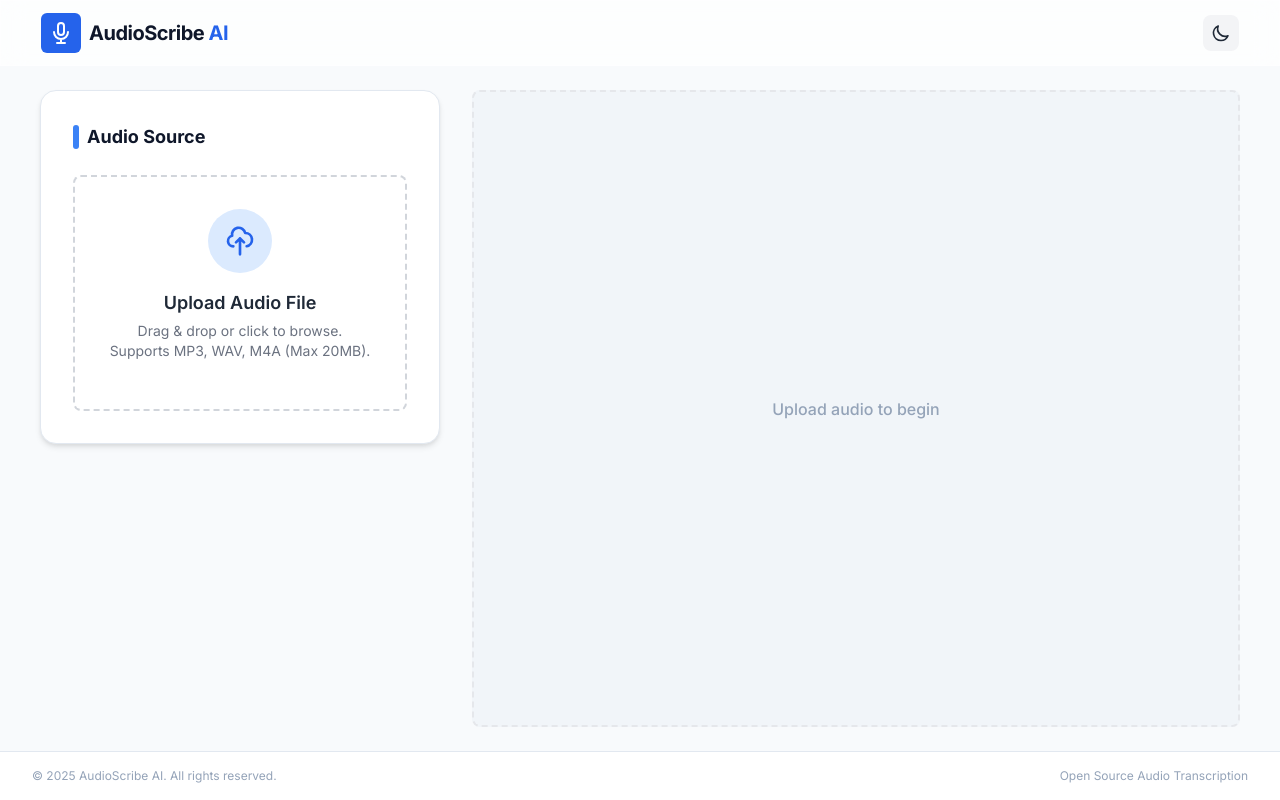
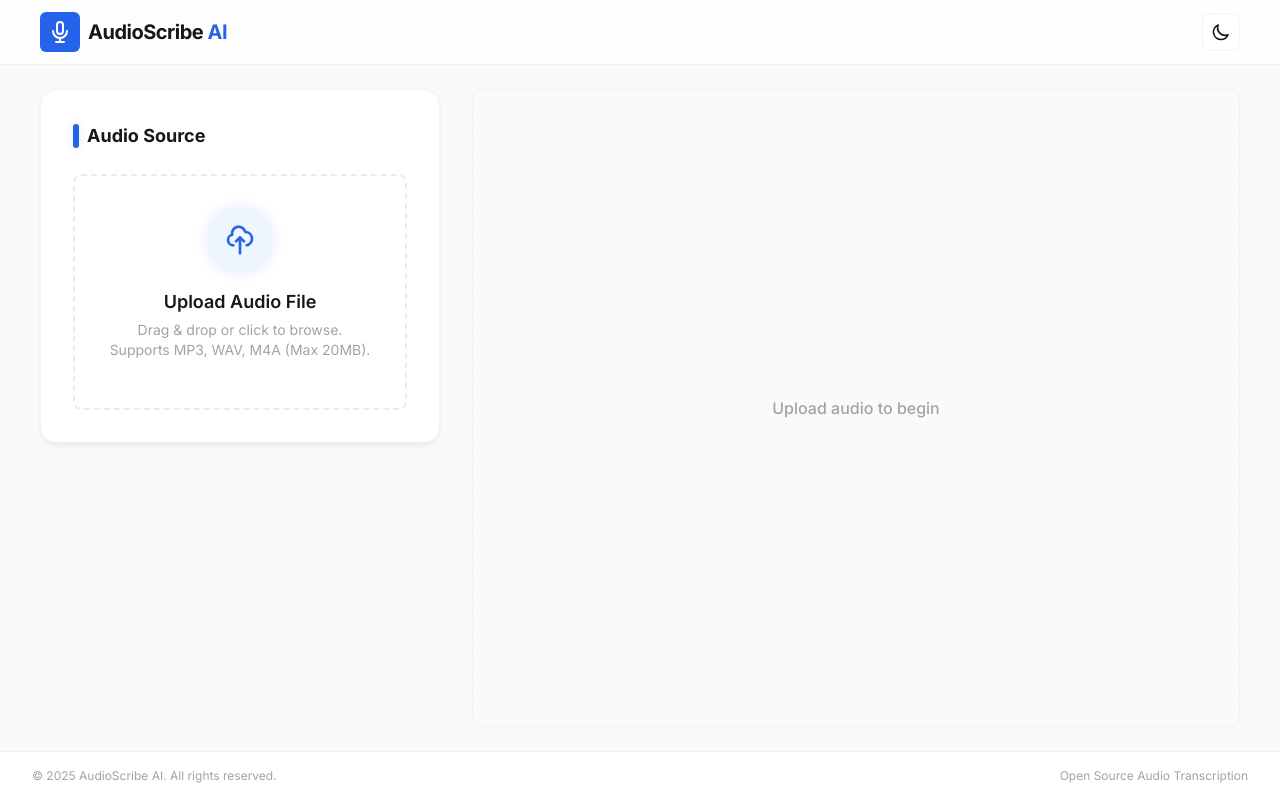
Before and after one commit to marlink/audioscribe, a React (Vite) app: page / in a window 1280 px wide. Built offline with nearby package versions, Linux system fonts and the light colour scheme.

Commit message:
chore: updates for vercel deployment

```diff
--- a/App.tsx
+++ b/App.tsx
@@ -98,16 +98,16 @@ const App: React.FC = () => {
   const isBusy = status === TranscriptionStatus.UPLOADING || status === TranscriptionStatus.PROCESSING;
 
   return (
-    <div className="flex flex-col h-screen font-sans text-text-primary bg-bg-secondary transition-colors duration-300">
+    <div className="flex flex-col h-screen font-sans text-text-primary bg-bg-page transition-colors duration-500">
       <Header />
 
       <main className="flex-1 w-full max-w-full mx-auto px-4 sm:px-10 py-6 flex flex-col lg:flex-row gap-8 overflow-hidden">
 
         {/* Left Panel: Input & Controls */}
         <div className={`flex flex-col gap-6 w-full lg:w-1/3 transition-all duration-300 ${result ? '' : 'lg:w-1/2 lg:mx-auto'}`}>
-          <div className="premium-card p-8 flex flex-col gap-6 bg-bg-primary border-border">
+          <div className="premium-card p-8 flex flex-col gap-6 bg-bg-surface border-border-subtle">
             <h2 className="text-lg font-bold flex items-center gap-2 text-text-primary">
-              <span className="w-1.5 h-6 bg-blue-500 rounded-full"></span>
+              <span className="w-1.5 h-6 bg-brand-primary rounded-full shadow-[0_0_10px_var(--accent-glow)]"></span>
               Audio Source
             </h2>
 
@@ -123,7 +123,7 @@ const App: React.FC = () => {
                   <button
                     onClick={handleReset}
                     disabled={isBusy}
-                    className="flex items-center gap-1 text-xs font-medium text-text-secondary hover:text-red-600 px-2 py-1 rounded hover:bg-red-50 transition-colors"
+                    className="flex items-center gap-1 text-xs font-medium text-text-secondary hover:text-status-error px-2 py-1 rounded hover:bg-status-error-bg transition-colors"
                   >
                     <svg className="w-4 h-4" fill="none" stroke="currentColor" viewBox="0 0 24 24"><path strokeLinecap="round" strokeLinejoin="round" strokeWidth={2} d="M4 4v5h.582m15.356 2A8.001 8.001 0 004.582 9m0 0H9m11 11v-5h-.581m0 0a8.003 8.003 0 01-15.357-2m15.357 2H15" /></svg>
                     Start Over
@@ -139,7 +139,7 @@ const App: React.FC = () => {
                 {!isBusy && !result && (
                   <button
                     onClick={handleTranscribe}
-                    className="w-full py-4 bg-blue-600 hover:bg-blue-700 text-white rounded-lg font-bold shadow-lg shadow-blue-200 transition-all active-scale-95 transform"
+                    className="w-full py-4 bg-brand-primary hover:bg-brand-secondary text-white rounded-lg font-bold shadow-lg shadow-brand-glow transition-all active-scale-95 transform"
                   >
                     Start Transcription
                   </button>
@@ -156,7 +156,7 @@ const App: React.FC = () => {
             )}
 
             {error && (
-              <div className="p-4 bg-red-50 border border-red-100 rounded-lg text-sm text-red-700">
+              <div className="p-4 bg-status-error-bg border border-status-error/30 rounded-lg text-sm text-status-error">
                 <p className="font-bold">{error.title}</p>
                 <p>{error.message}</p>
               </div>
@@ -177,7 +177,7 @@ const App: React.FC = () => {
           </div>
         ) : (
           !currentFile && (
-            <div className="hidden lg:flex flex-1 items-center justify-center bg-bg-accent bg-opacity-30 rounded-lg border-2 border-dashed border-border/50">
+            <div className="hidden lg:flex flex-1 items-center justify-center bg-bg-surface/30 rounded-lg border border-dashed border-border-subtle">
               <p className="text-text-muted font-medium">Upload audio to begin</p>
             </div>
           )
--- a/components/FileUploader.tsx
+++ b/components/FileUploader.tsx
@@ -68,8 +68,8 @@ const FileUploader: React.FC<FileUploaderProps> = ({ onFileSelect, disabled }) =
         onDrop={handleDrop}
         className={`
           relative border-2 border-dashed rounded-lg p-8 transition-all duration-200 ease-in-out flex flex-col items-center justify-center text-center
-          ${disabled ? 'opacity-50 cursor-not-allowed bg-gray-50 border-gray-200' : 'cursor-pointer'}
-          ${isDragOver ? 'border-blue-500 bg-blue-50 ring-4 ring-blue-100' : 'border-gray-300 hover:border-blue-400 hover:bg-gray-50'}
+          ${disabled ? 'opacity-50 cursor-not-allowed bg-bg-page border-border-default' : 'cursor-pointer'}
+          ${isDragOver ? 'border-brand-primary bg-brand-subtle ring-4 ring-brand-glow' : 'border-border-default hover:border-brand-primary hover:bg-bg-elevated'}
         `}
       >
         <input
@@ -80,22 +80,22 @@ const FileUploader: React.FC<FileUploaderProps> = ({ onFileSelect, disabled }) =
           className="absolute inset-0 w-full h-full opacity-0 cursor-pointer disabled:cursor-not-allowed"
         />
 
-        <div className="bg-blue-100 p-4 rounded-full mb-4">
-          <svg xmlns="http://www.w3.org/2000/svg" className="h-8 w-8 text-blue-600" fill="none" viewBox="0 0 24 24" stroke="currentColor">
+        <div className="bg-brand-subtle p-4 rounded-full mb-4 shadow-[0_0_15px_var(--accent-glow)]">
+          <svg xmlns="http://www.w3.org/2000/svg" className="h-8 w-8 text-brand-primary" fill="none" viewBox="0 0 24 24" stroke="currentColor">
             <path strokeLinecap="round" strokeLinejoin="round" strokeWidth={2} d="M7 16a4 4 0 01-.88-7.903A5 5 0 1115.9 6L16 6a5 5 0 011 9.9M15 13l-3-3m0 0l-3 3m3-3v12" />
           </svg>
         </div>
 
-        <h3 className="text-lg font-semibold text-gray-800 mb-1">
+        <h3 className="text-lg font-semibold text-text-primary mb-1">
           {isDragOver ? 'Drop audio file here' : 'Upload Audio File'}
         </h3>
-        <p className="text-sm text-gray-500 mb-4 max-w-xs">
+        <p className="text-sm text-text-muted mb-4 max-w-xs">
           Drag & drop or click to browse. Supports MP3, WAV, M4A (Max 20MB).
         </p>
       </div>
 
       {errorMessage && (
-        <div className="mt-3 p-3 bg-red-50 border border-red-100 rounded-lg flex items-center gap-2 text-sm text-red-600 animate-fade-in">
+        <div className="mt-3 p-3 bg-status-error-bg border border-status-error/30 rounded-lg flex items-center gap-2 text-sm text-status-error animate-fade-in">
           <svg xmlns="http://www.w3.org/2000/svg" className="h-5 w-5 flex-shrink-0" viewBox="0 0 20 20" fill="currentColor">
             <path fillRule="evenodd" d="M18 10a8 8 0 11-16 0 8 8 0 0116 0zm-7 4a1 1 0 11-2 0 1 1 0 012 0zm-1-9a1 1 0 00-1 1v4a1 1 0 102 0V6a1 1 0 00-1-1z" clipRule="evenodd" />
           </svg>
--- a/components/Footer.tsx
+++ b/components/Footer.tsx
@@ -2,7 +2,7 @@ import React, { memo } from 'react';
 
 const Footer: React.FC = memo(() => {
   return (
-    <footer className="bg-bg-primary border-t border-border py-4 mt-auto transition-colors duration-300">
+    <footer className="bg-bg-surface border-t border-border-subtle py-4 mt-auto transition-colors duration-500">
       <div className="max-w-7xl mx-auto px-4 sm:px-6 lg:px-8 flex flex-col md:flex-row justify-between items-center gap-4">
         <p className="text-xs text-text-muted">
           © {new Date().getFullYear()} AudioScribe AI. All rights reserved.
--- a/components/Header.tsx
+++ b/components/Header.tsx
@@ -3,7 +3,7 @@ import ThemeToggle from './ThemeToggle';
 
 const Header: React.FC = memo(() => {
   return (
-    <header className="glass-panel border-b border-border sticky top-0 z-50">
+    <header className="glass-panel border-b border-border-subtle sticky top-0 z-50">
       <div className="max-w-full mx-auto px-4 sm:px-10">
         <div className="flex justify-between items-center h-16">
           <div className="flex items-center gap-2">
--- a/components/ThemeToggle.tsx
+++ b/components/ThemeToggle.tsx
@@ -7,17 +7,17 @@ const ThemeToggle: React.FC = () => {
     return (
         <button
             onClick={toggleTheme}
-            className="p-2 rounded-lg bg-gray-100 hover:bg-gray-200 dark:bg-gray-800 dark:hover:bg-gray-700 transition-colors focus:outline-none focus:ring-2 focus:ring-blue-500"
+            className="p-2 rounded-lg bg-bg-surface hover:bg-bg-elevated border border-border-subtle hover:border-border-default transition-all focus:outline-none focus:ring-2 focus:ring-brand-primary"
             aria-label="Toggle theme"
         >
             {theme === 'light' ? (
                 // Moon icon for switching to dark mode
-                <svg xmlns="http://www.w3.org/2000/svg" className="h-5 w-5 text-gray-800" fill="none" viewBox="0 0 24 24" stroke="currentColor">
+                <svg xmlns="http://www.w3.org/2000/svg" className="h-5 w-5 text-text-primary" fill="none" viewBox="0 0 24 24" stroke="currentColor">
                     <path strokeLinecap="round" strokeLinejoin="round" strokeWidth={2} d="M20.354 15.354A9 9 0 018.646 3.646 9.003 9.003 0 0012 21a9.003 9.003 0 008.354-5.646z" />
                 </svg>
             ) : (
                 // Sun icon for switching to light mode
-                <svg xmlns="http://www.w3.org/2000/svg" className="h-5 w-5 text-yellow-500" fill="none" viewBox="0 0 24 24" stroke="currentColor">
+                <svg xmlns="http://www.w3.org/2000/svg" className="h-5 w-5 text-brand-primary" fill="none" viewBox="0 0 24 24" stroke="currentColor">
                     <path strokeLinecap="round" strokeLinejoin="round" strokeWidth={2} d="M12 3v1m0 16v1m9-9h-1M4 12H3m15.364 6.364l-.707-.707M6.343 6.343l-.707-.707m12.728 0l-.707.707M6.343 17.657l-.707.707M16 12a4 4 0 11-8 0 4 4 0 018 0z" />
                 </svg>
             )}
--- a/index.html
+++ b/index.html
@@ -13,24 +13,35 @@
       theme: {
         extend: {
           colors: {
+            // Semantic Tokens
             brand: {
-              primary: 'var(--brand-primary)',
-              hover: 'var(--brand-primary-hover)',
-              glow: 'var(--brand-glow)',
+              primary: 'var(--accent-primary)',
+              secondary: 'var(--accent-secondary)',
+              subtle: 'var(--accent-subtle)',
+              glow: 'var(--accent-glow)',
             },
-            // Map background colors to CSS variables
             bg: {
-              primary: 'var(--bg-primary)',
-              secondary: 'var(--bg-secondary)',
-              accent: 'var(--bg-accent)',
+              page: 'var(--bg-page)',
+              surface: 'var(--bg-surface)',
+              elevated: 'var(--bg-elevated)',
             },
-            // Map text colors to CSS variables
             text: {
               primary: 'var(--text-primary)',
               secondary: 'var(--text-secondary)',
               muted: 'var(--text-muted)',
+              onAccent: 'var(--text-on-accent)',
             },
-            border: 'var(--border-color)',
+            border: {
+              subtle: 'var(--border-subtle)',
+              default: 'var(--border-default)',
+              prominent: 'var(--border-prominent)',
+            },
+            status: {
+              error: 'var(--status-error)',
+              'error-bg': 'var(--status-error-bg)',
+              success: 'var(--status-success)',
+              'success-bg': 'var(--status-success-bg)',
+            },
           },
           fontFamily: {
             sans: ['Inter', 'sans-serif'],
--- a/styles.css
+++ b/styles.css
@@ -1,20 +1,30 @@
 :root {
   /* Design System Tokens */
-  --bg-primary: #ffffff;
-  --bg-secondary: #f8fafc;
-  --bg-accent: #f1f5f9;
+  --bg-page: #fafafa;
+  --bg-surface: #ffffff;
+  --bg-elevated: #ffffff;
 
-  --text-primary: #0f172a;
-  --text-secondary: #475569;
-  --text-muted: #94a3b8;
+  --text-primary: #171717;
+  --text-secondary: #525252;
+  --text-muted: #a3a3a3;
+  --text-on-accent: #ffffff;
 
-  --brand-primary: #2563eb;
-  --brand-primary-hover: #1d4ed8;
-  --brand-glow: rgba(37, 99, 235, 0.15);
+  --border-subtle: rgba(0, 0, 0, 0.05);
+  --border-default: rgba(0, 0, 0, 0.08);
+  --border-prominent: rgba(0, 0, 0, 0.12);
 
-  --border-color: #e2e8f0;
-  --card-shadow: 0 4px 6px -1px rgba(0, 0, 0, 0.1), 0 2px 4px -1px rgba(0, 0, 0, 0.06);
-  --card-hover-shadow: 0 20px 25px -5px rgba(0, 0, 0, 0.1), 0 10px 10px -5px rgba(0, 0, 0, 0.04);
+  --accent-primary: #2563eb;
+  --accent-secondary: #3b82f6;
+  --accent-subtle: #eff6ff;
+  --accent-glow: rgba(37, 99, 235, 0.15);
+
+  --status-error: #dc2626;
+  --status-error-bg: #fef2f2;
+  --status-success: #059669;
+  --status-success-bg: #ecfdf5;
+
+  --card-shadow: 0 4px 6px -1px rgba(0, 0, 0, 0.05), 0 2px 4px -1px rgba(0, 0, 0, 0.03);
+  --card-hover-shadow: 0 20px 25px -5px rgba(0, 0, 0, 0.08), 0 10px 10px -5px rgba(0, 0, 0, 0.03);
 
   --radius-lg: 1rem;
   --radius-md: 0.75rem;
@@ -23,63 +33,81 @@
 
 /* Dark Mode Tokens */
 .dark {
-  --bg-primary: #111111;
-  --bg-secondary: #18181B;
-  --bg-accent: #27272A;
+  --bg-page: #09090b;
+  --bg-surface: #121214;
+  --bg-elevated: #1c1c1f;
 
-  --text-primary: #F4F4F5;
-  --text-secondary: #A1A1AA;
-  --text-muted: #71717A;
+  --text-primary: #ededef;
+  --text-secondary: #a1a1aa;
+  --text-muted: #52525b;
+  --text-on-accent: #ffffff;
 
-  --border-color: #27272A;
-  --brand-glow: rgba(59, 130, 246, 0.2);
+  --border-subtle: rgba(255, 255, 255, 0.06);
+  --border-default: rgba(255, 255, 255, 0.08);
+  --border-prominent: rgba(255, 255, 255, 0.12);
+
+  --accent-primary: #3b82f6;
+  --accent-secondary: #60a5fa;
+  --accent-subtle: rgba(59, 130, 246, 0.1);
+  --accent-glow: rgba(59, 130, 246, 0.25);
+
+  --status-error: #f87171;
+  --status-error-bg: rgba(127, 29, 29, 0.2);
+  --status-success: #34d399;
+  --status-success-bg: rgba(6, 78, 59, 0.2);
+
+  --card-shadow: 0 0 0 1px rgba(255, 255, 255, 0.05), 0 4px 6px -1px rgba(0, 0, 0, 0.2);
+  --card-hover-shadow: 0 0 0 1px rgba(255, 255, 255, 0.08), 0 20px 25px -5px rgba(0, 0, 0, 0.3);
 }
 
 /* Base Styles */
 body {
   font-family: 'Inter', -apple-system, BlinkMacSystemFont, "Segoe UI", Roboto, Helvetica, Arial, sans-serif;
-  background-color: var(--bg-secondary);
+  background-color: var(--bg-page);
   color: var(--text-primary);
   -webkit-font-smoothing: antialiased;
-  transition: background-color 0.3s ease, color 0.3s ease;
+  transition: background-color 0.4s cubic-bezier(0.4, 0, 0.2, 1), color 0.4s cubic-bezier(0.4, 0, 0.2, 1);
 }
 
 /* Glassmorphism helpers */
 .glass-panel {
-  background: rgba(255, 255, 255, 0.7);
-  backdrop-filter: blur(12px);
-  -webkit-backdrop-filter: blur(12px);
-  border: 1px solid rgba(255, 255, 255, 0.3);
+  background: rgba(255, 255, 255, 0.8);
+  backdrop-filter: blur(16px);
+  -webkit-backdrop-filter: blur(16px);
+  border-bottom: 1px solid var(--border-subtle);
 }
 
 .dark .glass-panel {
-  background: rgba(17, 17, 17, 0.7);
-  border: 1px solid rgba(255, 255, 255, 0.1);
+  background: rgba(9, 9, 11, 0.7);
+  border-bottom: 1px solid var(--border-subtle);
 }
 
-/* Premium Card Style */
+/* Premium Card Style - Updated for subtle hierarchy */
 .premium-card {
-  background-color: var(--bg-primary);
-  border: 1px solid var(--border-color);
+  background-color: var(--bg-surface);
+  border: 1px solid var(--border-subtle);
   border-radius: var(--radius-lg);
   box-shadow: var(--card-shadow);
-  transition: all 0.3s cubic-bezier(0.4, 0, 0.2, 1);
+  transition: all 0.4s cubic-bezier(0.25, 0.8, 0.25, 1);
 }
 
 .premium-card:hover {
   box-shadow: var(--card-hover-shadow);
+  border-color: var(--border-default);
   transform: translateY(-2px);
 }
+
+
 
 /* Custom scrollbar */
 .scrollbar-thin::-webkit-scrollbar {
   width: 6px;
 }
 .scrollbar-thin::-webkit-scrollbar-track {
-  background: var(--bg-secondary);
+  background: var(--bg-elevated);
 }
 .scrollbar-thin::-webkit-scrollbar-thumb {
-  background: var(--border-color);
+  background: var(--border-default);
   border-radius: 10px;
 }
 .scrollbar-thin::-webkit-scrollbar-thumb:hover {
```
Also changed, not shown: components/AudioPlayer.tsx (+12 -12 lines), components/ProgressIndicator.tsx (+7 -6 lines), components/TranscriptList.tsx (+20 -20 lines), components/TranscriptionDisplay.tsx (+18 -18 lines), .agent/workflows/deploy.md (added).
